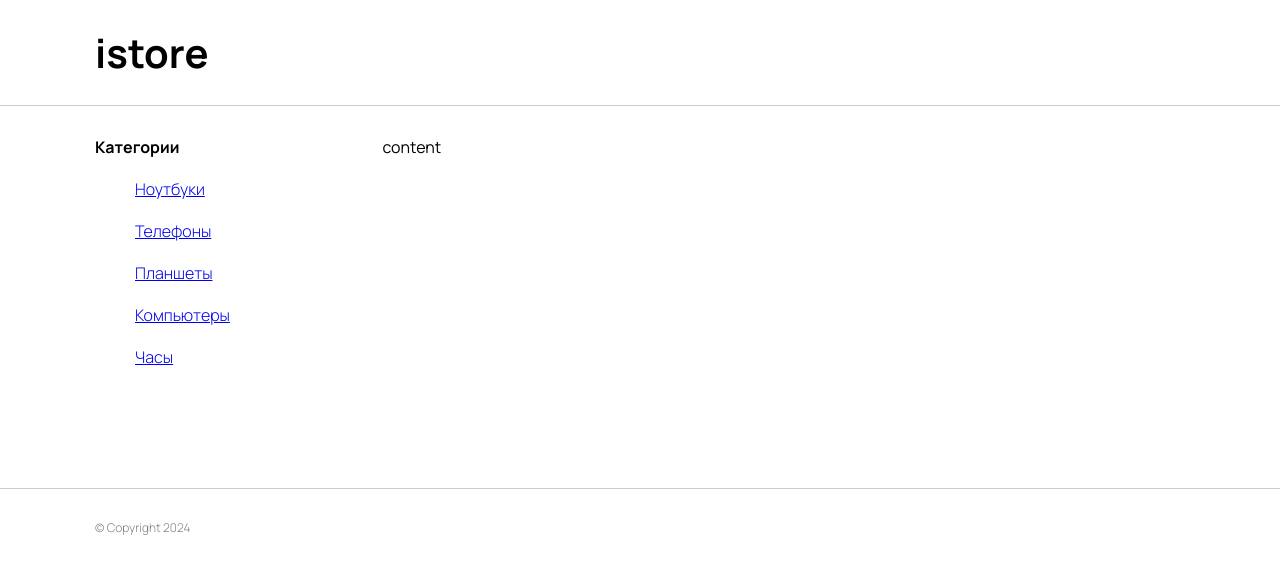
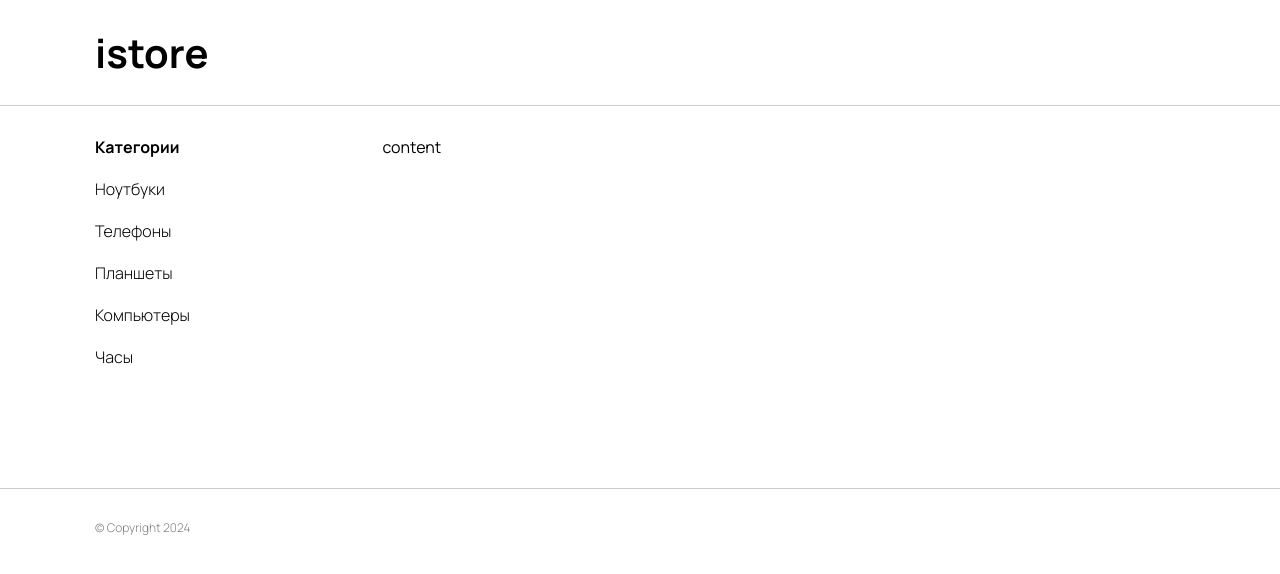
Before and after one commit to Nattyme/istore, a React (Create React App) app: page / in a window 1280 px wide. Shown: the top 574 px of the page. Built offline with nearby package versions, Linux system fonts and the light colour scheme.

Commit message:
cat-list style correction

```diff
--- a/src/components/Categories/style.css
+++ b/src/components/Categories/style.css
@@ -15,6 +15,8 @@
 
 .cat-list {
     list-style-type: none;
+    padding: 0;
+    margin: 0;
 
     font-size: 16px;
     font-weight: 300;
@@ -23,7 +25,11 @@
     row-gap: 20px;
 }
 
-.cat a {
+.cat-list a {
     color: #000;
     text-decoration: none;
 }
+
+.cat-list a:hover {
+    text-decoration: underline;
+}
```
